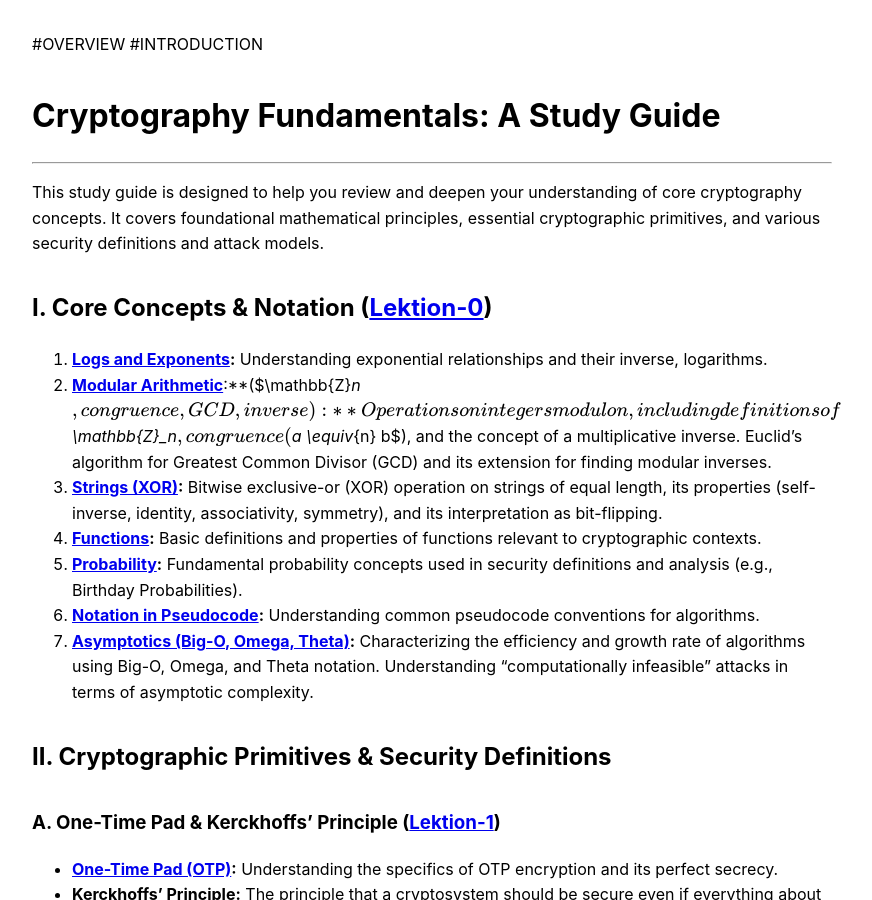
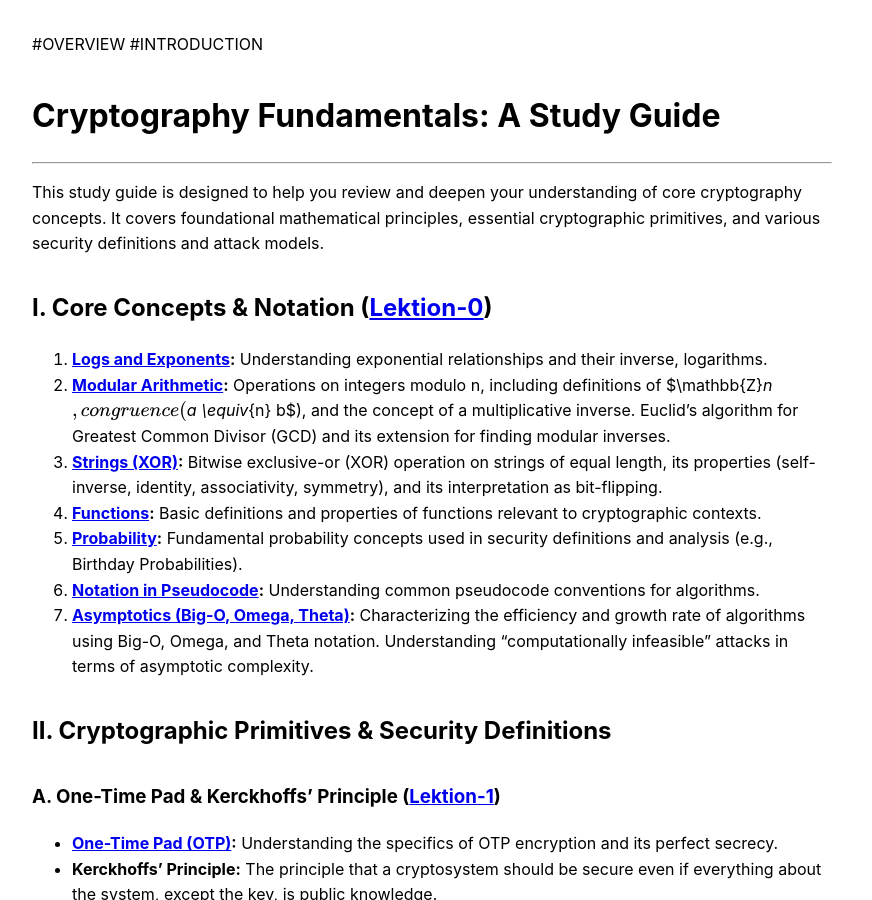
Before and after one commit to vamsii29/Academic_Vault, a Jekyll site: the page built from Cryptography/Lectures/Study-notes.md, in a window 1280 px wide and 900 px high. Shown: the whole window, without its empty margins (208-1080 px from the left). Built offline with Jekyll 4.4.1, drawn with Linux system fonts in a browser that asks for light colours.

Commit message:
Auto backup: 2025-06-16 12:36:36

```diff
--- a/Cryptography/Lectures/Study-notes.md
+++ b/Cryptography/Lectures/Study-notes.md
@@ -12,7 +12,7 @@ This study guide is designed to help you review and deepen your understanding of
 ## I. Core Concepts & Notation ([Lektion-0](Lektion-0.md))
 
 1. **[Logs and Exponents](Lektion-0.md#0.1-Logs-and-Exponents):** Understanding exponential relationships and their inverse, logarithms.
-2. **[Modular Arithmetic](Lektion-0.md#0.2-Modular-Arithmetic)**:**($\mathbb{Z}_n$,congruence, GCD, inverse):** Operations on integers modulo n, including definitions of $\mathbb{Z}_n$, congruence ($a \equiv_{n} b$), and the concept of a multiplicative inverse. Euclid's algorithm for Greatest Common Divisor (GCD) and its extension for finding modular inverses.
+2. **[Modular Arithmetic](Lektion-0.md#0.2-Modular-Arithmetic):** Operations on integers modulo n, including definitions of $\mathbb{Z}_n$, congruence ($a \equiv_{n} b$), and the concept of a multiplicative inverse. Euclid's algorithm for Greatest Common Divisor (GCD) and its extension for finding modular inverses.
 3. **[Strings (XOR)](Lektion-0.md#0.3-Strings):** Bitwise exclusive-or (XOR) operation on strings of equal length, its properties (self-inverse, identity, associativity, symmetry), and its interpretation as bit-flipping.
 4. **[Functions](Lektion-0.md#0.4-Functions):** Basic definitions and properties of functions relevant to cryptographic contexts.
 5. **[Probability](Lektion-0.md#0.5-Probability):** Fundamental probability concepts used in security definitions and analysis (e.g., Birthday Probabilities).
```
Also changed, not shown: .obsidian/plugins/harper/data.json, .obsidian/workspace.json.
